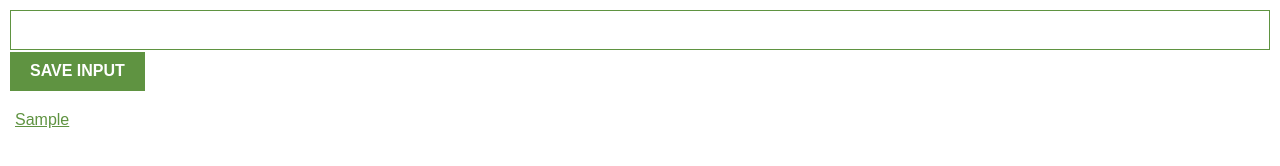
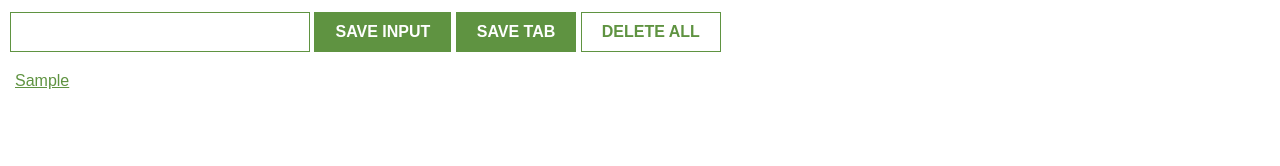
Before and after one commit to Rahu09/create-a-chrome-extension, a browser extension: page index.html in a window 1280 px wide. Both pictures are taken after typing "Sample" into the empty fields and a click on the button "SAVE INPUT". Drawn offline with nearby package versions, Linux system fonts and the light colour scheme.

Commit message:
lead tracker fully operational

```diff
--- a/index.css
+++ b/index.css
@@ -9,16 +9,21 @@ input {
     padding: 10px;
     box-sizing: border-box;
     border:1px solid #5f9341;
-    min-width: 400px;
+    min-width: 300px;
+    max-width: 300px;
 }
 
 button {
     background-color: #5f9341;
-    border: none;
+    border: 1px solid #5f9341;
     color: white;
     margin-top: 2px;
     padding: 10px 20px;
     font-weight: bold;
+}
+#delete-btn{
+    background-color: white;
+    color: #5f9341;
 }
 
 ul {
--- a/index.html
+++ b/index.html
@@ -5,6 +5,8 @@
     <body>
         <input type="text" id="input-el">
         <button id="input-btn">SAVE INPUT</button>
+        <button id="tab-btn">SAVE TAB</button>
+        <button id="delete-btn">DELETE ALL</button>
         <ul id="ul-el"></ul>
         <script src="index.js"></script>
     </body>
--- a/index.js
+++ b/index.js
@@ -1,23 +1,45 @@
+let myLead = []
 const inputBtn = document.getElementById("input-btn")
 const inputEl = document.getElementById("input-el")
 const ulEl = document.getElementById("ul-el")
-let myLead = []
+const leadsFromLocalStorage = JSON.parse(localStorage.getItem("myLeads"))
+const deleteBtn = document.getElementById("delete-btn")
+const tabBtn = document.getElementById("tab-btn")
 
-inputBtn.addEventListener("click", function() {
-    myLead.push(inputEl.value)
-    inputEl.value = ""
-    renderLeads()
-})
-function renderLeads(){
+if (leadsFromLocalStorage) {
+    myLead = leadsFromLocalStorage
+    render(myLead)
+}
+function render(lead){
     let list = ""
-    for (let i = 0; i < myLead.length; i++) {
+    for (let i = 0; i < lead.length; i++) {
         list += `
             <li>
-                <a target="_blank" href="${myLead[i]}">
-                    ${myLead[i]}
+                <a target="_blank" href="${lead[i]}">
+                    ${lead[i]}
                 </a>
             </li>
         `
     }
     ulEl.innerHTML = list
 }
+deleteBtn.addEventListener("dblclick", function () {
+    localStorage.clear()
+    myLead = []
+    ulEl.innerHTML = ""
+})
+inputBtn.addEventListener("click", function() {
+    myLead.push(inputEl.value)
+    inputEl.value = ""
+    localStorage.setItem("myLeads", JSON.stringify(myLead))
+    render(myLead)
+})
+
+tabBtn.addEventListener("click", function(){
+    chrome.tabs.query({currentWindow: true, active: true}, function(tabs){
+        console.log(tabs[0].url);
+        myLead.push(tabs[0].url)
+        localStorage.setItem("myLeads", JSON.stringify(myLead))
+        render(myLead)
+    });
+})
```
Also changed, not shown: manifest.json.
